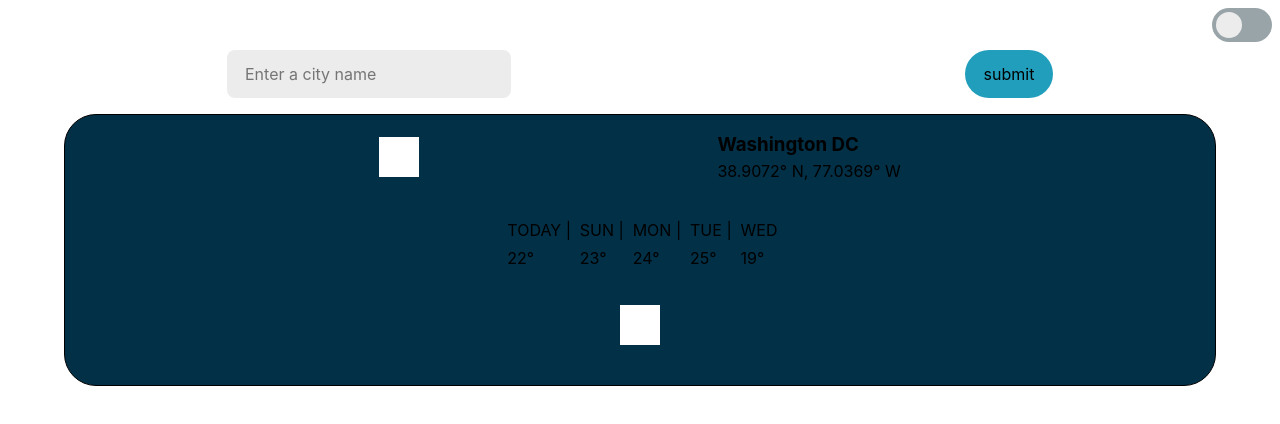
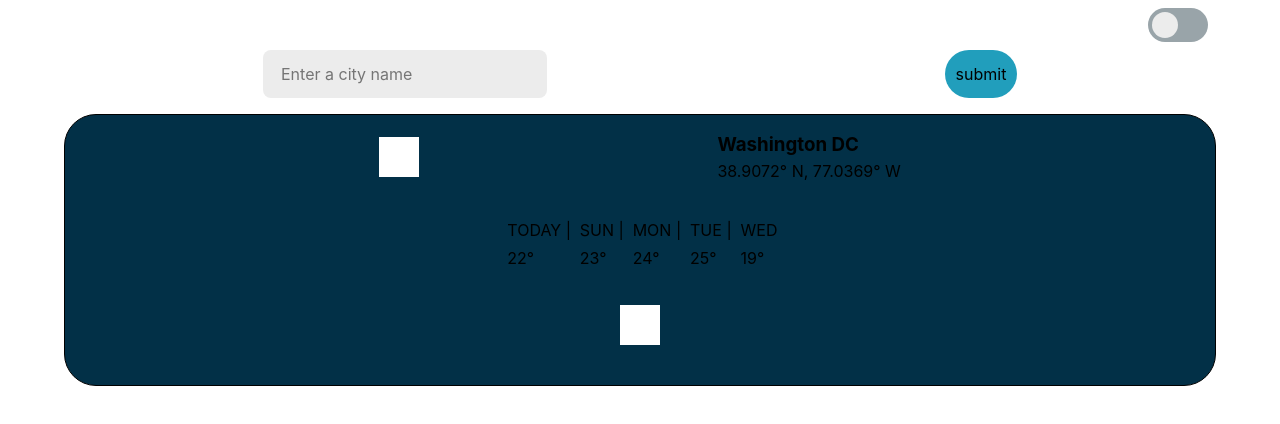
Before and after one commit to anavarro99dev/AGILE-proyect-vue3, a Vue app: page / in a window 1280 px wide. Shown: the top 424 px of the page. Built offline with nearby package versions, Linux system fonts and the light colour scheme.

Commit message:
Option#2 coreccion margen

```diff
--- a/src/components/Options.vue
+++ b/src/components/Options.vue
@@ -18,6 +18,9 @@
 
 <style lang="scss" scoped>
 .option-container {
+  width: 90vw;
+  margin: 0 auto;
+}
 .option--units-select {
   display: flex;
   justify-content: flex-end;
@@ -26,6 +29,14 @@
 .option--city {
   display: flex;
   justify-content: space-around;
+  button {
+    background-color: #219ebc;
+    width: 4.5rem;
+    height: 3rem;
+    border: none;
+    border-radius: 2rem;
+  }
+}
 .option--input-container {
   border-style: none;
   background-color: #ecececfa;
@@ -42,15 +53,4 @@
     }
   }
 }
-    button {
-      background-color: #219ebc;
-      width: 5.5rem;
-      height: 3rem;
-      border: none;
-      border-radius: 2rem;
-      &:focus {
-      }
-    }
-  }
-}
 </style>
```
Lines whose indentation alone changed are shown as unchanged.
